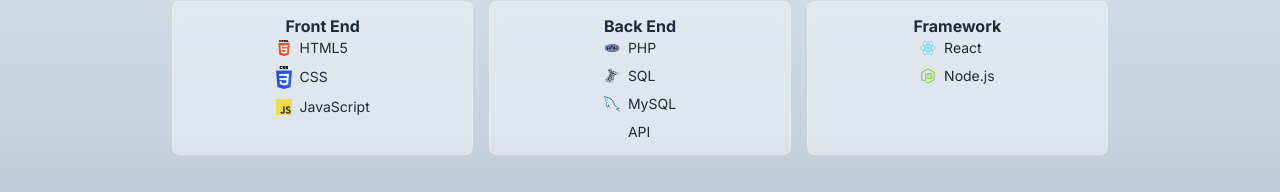
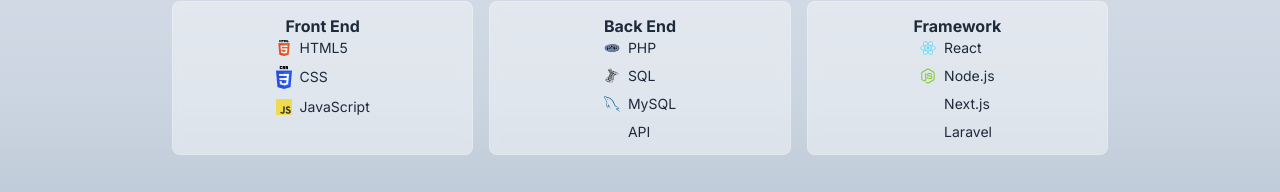
Before and after one commit to chrisrob210/chriserino.com, a Next.js app: page / in a window 1280 px wide. Shown: the part 363-555 px from the top of the page. Built offline with nearby package versions, Linux system fonts and the light colour scheme.

Commit message:
added framework experience

```diff
--- a/constants/experience.ts
+++ b/constants/experience.ts
@@ -21,6 +21,8 @@
         skills: [
             { name: 'React', icon: '/icons/react-original.svg' },
             { name: 'Node.js', icon: '/icons/nodejs-original.svg' },
+            { name: 'Next.js', icon: '' },
+            { name: 'Laravel', icon: '' }
         ]
     }
 ];
```
